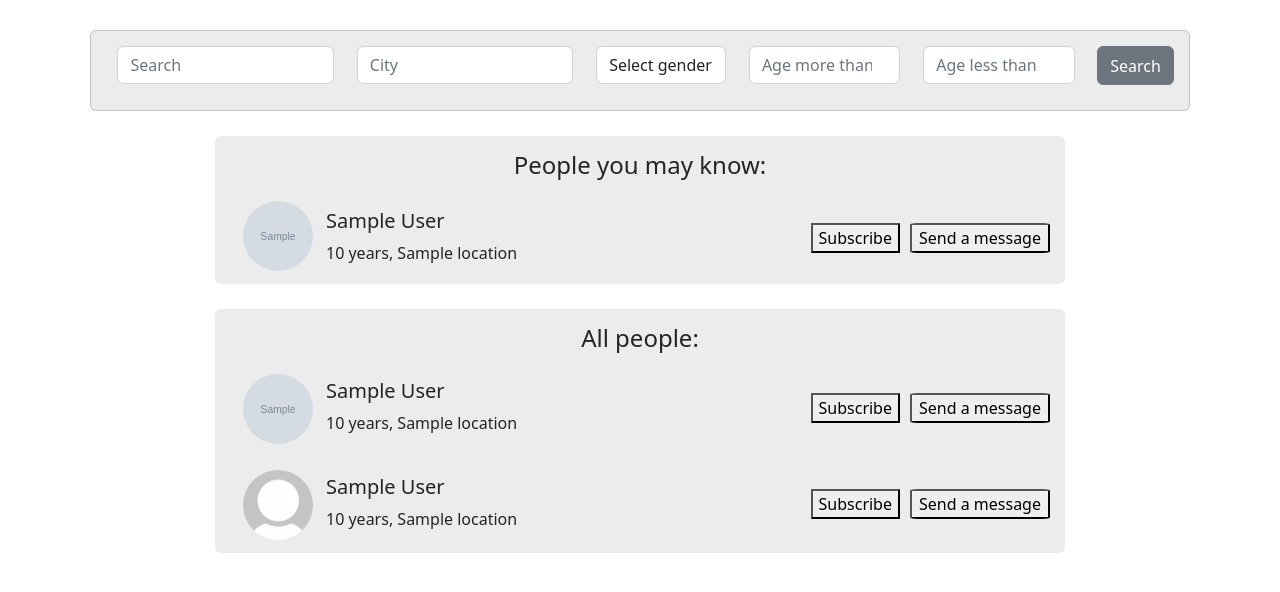
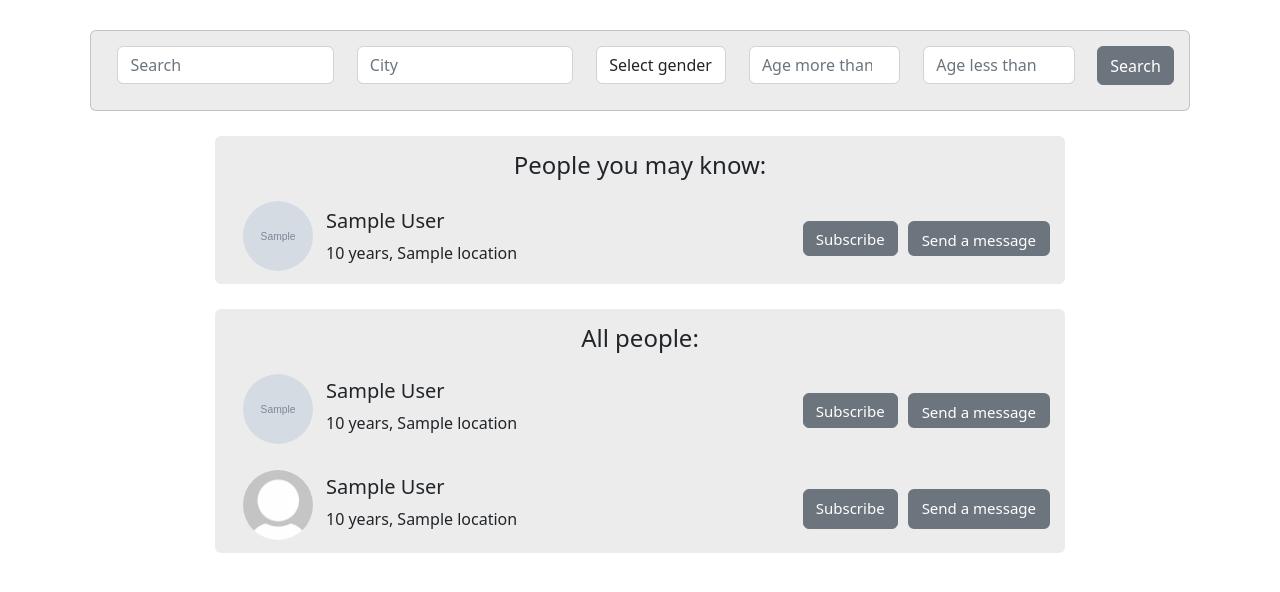
Before and after one commit to mkskh/social_network, a Django app: template templates/search/search.html in a window 1280 px wide. Shown: the part 56-648 px from the top of the page. Run offline with Django 5.2, Linux system fonts and the light colour scheme; the template is opened without the code that fills it: most values are stand-ins (such as "Sample title", 1, 10 or a date in 2020); grey boxes marked "Sample" are stand-in pictures; some libraries are stand-ins or nearby versions.

Commit message:
improved search app

```diff
--- a/templates/search/search.html
+++ b/templates/search/search.html
@@ -68,7 +68,7 @@
                         <form method="POST">
                             {% csrf_token %}
                             <input type="hidden" name="profile_id" value={{search_res_profile.profile.user.id}}>
-                            <button type="submit">
+                            <button type="submit" class="btn btn-secondary" style="font-size: 15px; height: 35px;">
                                 {% if search_res_profile.is_subscribed %}
                                     Unsubscribe
                                 {% else %}
@@ -81,7 +81,7 @@
                     <div style="margin-left: 10px; margin-top: 32px; margin-right: 15px;">
                         <!-- Send a message -->
                         <a href="{% url 'messaging:start_thread' search_res_profile.profile.user.id %}">
-                            <button style="border-radius: 5%; border-width: 2px; height: 30px; width: 140px;">Send a message</button>
+                            <button class="btn btn-secondary" style="border-width: 2px;  font-size: 15px; height: 35px;">Send a message</button>
                         </a>
                     </div>
                 </div>
@@ -134,7 +134,7 @@
 
         <div style="text-align: center; margin-bottom: 16px;">
             <a href="{% url 'search:search' %}">
-                <button style="border-radius: 5%; border-width: 2px; height: 30px; width: 100px;">Reset filter</button>
+                <button class="btn btn-secondary" style="border-radius: 5%; border-width: 2px; height: 30px; width: 100px;">Reset filter</button>
             </a>
         </div>
 
@@ -169,7 +169,7 @@
                         <form method="POST">
                             {% csrf_token %}
                             <input type="hidden" name="profile_id" value={{recommended_profile.profile.user.id}}>
-                            <button type="submit">
+                            <button type="submit" class="btn btn-secondary" style="font-size: 15px; height: 35px;">
                                 {% if recommended_profile.is_subscribed %}
                                     Unsubscribe
                                 {% else %}
@@ -182,7 +182,7 @@
                     <div style="margin-left: 10px; margin-top: 5px; margin-right: 15px;">
                         <!-- Send a message -->
                         <a href="{% url 'messaging:start_thread' recommended_profile.profile.user.id %}">
-                            <button style="border-radius: 5%; border-width: 2px; height: 30px; width: 140px;">Send a message</button>
+                            <button class="btn btn-secondary" style="border-width: 2px;  font-size: 15px; height: 35px;">Send a message</button>
                         </a>
                     </div>
                 </div>
@@ -218,7 +218,7 @@
                         <form method="POST">
                             {% csrf_token %}
                             <input type="hidden" name="profile_id" value={{sorted_profile.profile.user.id}}>
-                            <button type="submit">
+                            <button type="submit" class="btn btn-secondary" style="font-size: 15px; height: 35px;">
                                 {% if sorted_profile.is_subscribed %}
                                     Unsubscribe
                                 {% else %}
@@ -231,7 +231,7 @@
                     <div style="margin-left: 10px; margin-top: 32px; margin-right: 15px;">
                         <!-- Send a message -->
                         <a href="{% url 'messaging:start_thread' sorted_profile.profile.user.id %}">
-                            <button style="border-radius: 5%; border-width: 2px; height: 30px; width: 140px;">Send a message</button>
+                            <button class="btn btn-secondary" style="border-width: 2px;  font-size: 15px; height: 35px;">Send a message</button>
                         </a>
                     </div>
                 </div>
@@ -258,16 +258,16 @@
                                         <p>{{ profile.age }} years, {{ profile.location }}</p>
                                     </div>
 
-                                    <div style="margin-top: 32px; margin-left: auto;">
+                                    <div style="margin-top: 32px; margin-left: auto; font-size: 15px; height: 40px;">
                                         <!-- Subscribe -->
-                                        <button>
+                                        <button type="submit" class="btn btn-secondary" style="font-size: 15px; height: 40px;">
                                             Subscribe
                                         </button>
                                     </div>
 
                                     <div style="margin-left: 10px; margin-top: 32px; margin-right: 15px;">
                                         <!-- Send a message -->
-                                        <button style="border-radius: 5%; border-width: 2px; height: 30px; width: 140px;">Send a message</button>
+                                        <button class="btn btn-secondary" style="border-width: 2px;  font-size: 15px; height: 40px;">Send a message</button>
                                     </div>
                                 </div>
 
```
